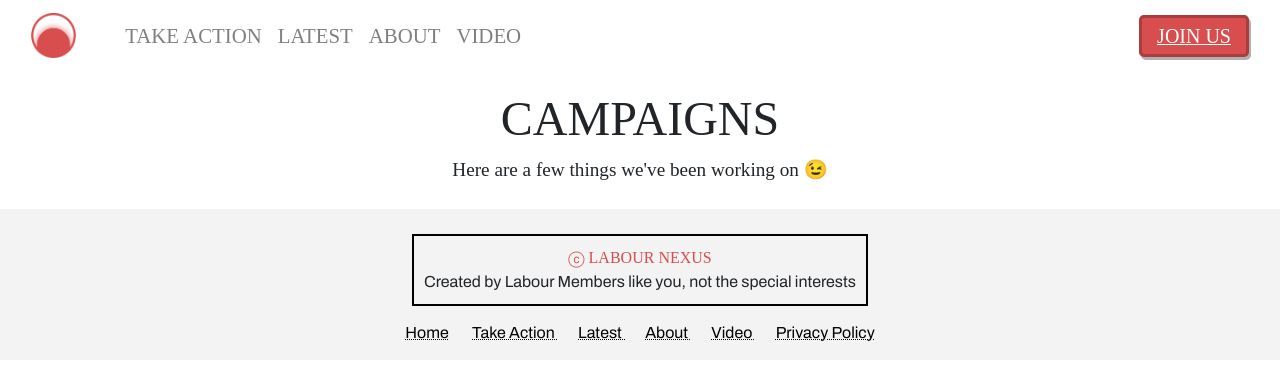
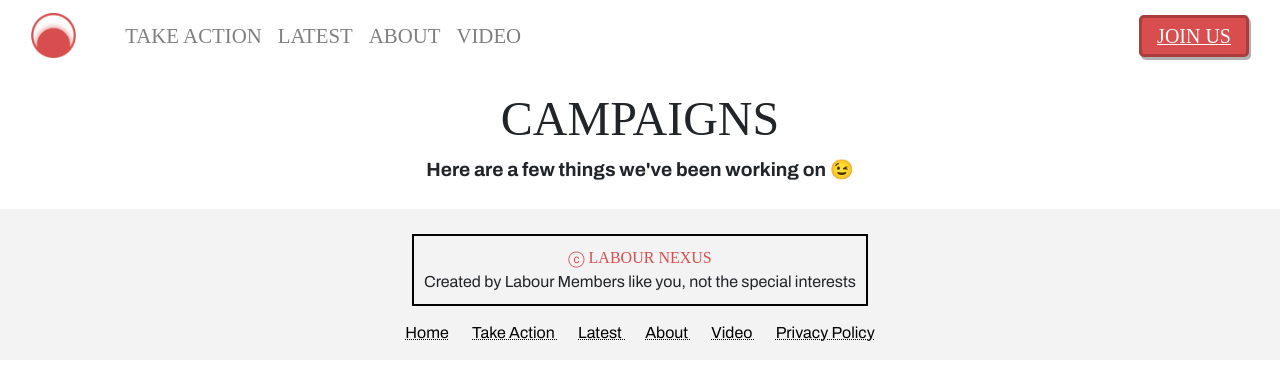
Before and after one commit to ClarkNarvas/Labour-Nexus, a Jekyll site: the page built from campaigns.markdown, in a window 1280 px wide. Shown: the top 380 px of the page. Built offline with Jekyll 4.4.1, drawn with Linux system fonts in a browser that asks for light colours; some web fonts are replaced; comment, search, counter and statistics services are not loaded.

Commit message:
page font change

```diff
--- a/_layouts/nexuspage.html
+++ b/_layouts/nexuspage.html
@@ -2,7 +2,7 @@
 {% include header.html %}
     <div class="container">
         <h2 class="page-title">{{ page.title }}</h2>
-        <p class="bold" style="text-align: center;">{{ page.description }}</p>
+        <p style="text-align: center;"><b>{{ page.description }}</b></p>
     </div>
     <div class="container-writing" style="margin-top: 25px;">
     {{ content }}
--- a/_layouts/nexuspagenocontainer.html
+++ b/_layouts/nexuspagenocontainer.html
@@ -2,7 +2,7 @@
 {% include header.html %}
     <div class="container">
         <h2 class="page-title">{{ page.title }}</h2>
-        <p class="bold" style="text-align: center;">{{ page.description }}</p>
+        <p style="text-align: center;"><b>>{{ page.description }}</b></p>
     </div>
     <div class="container-fluid">
         {{ content }}
```
